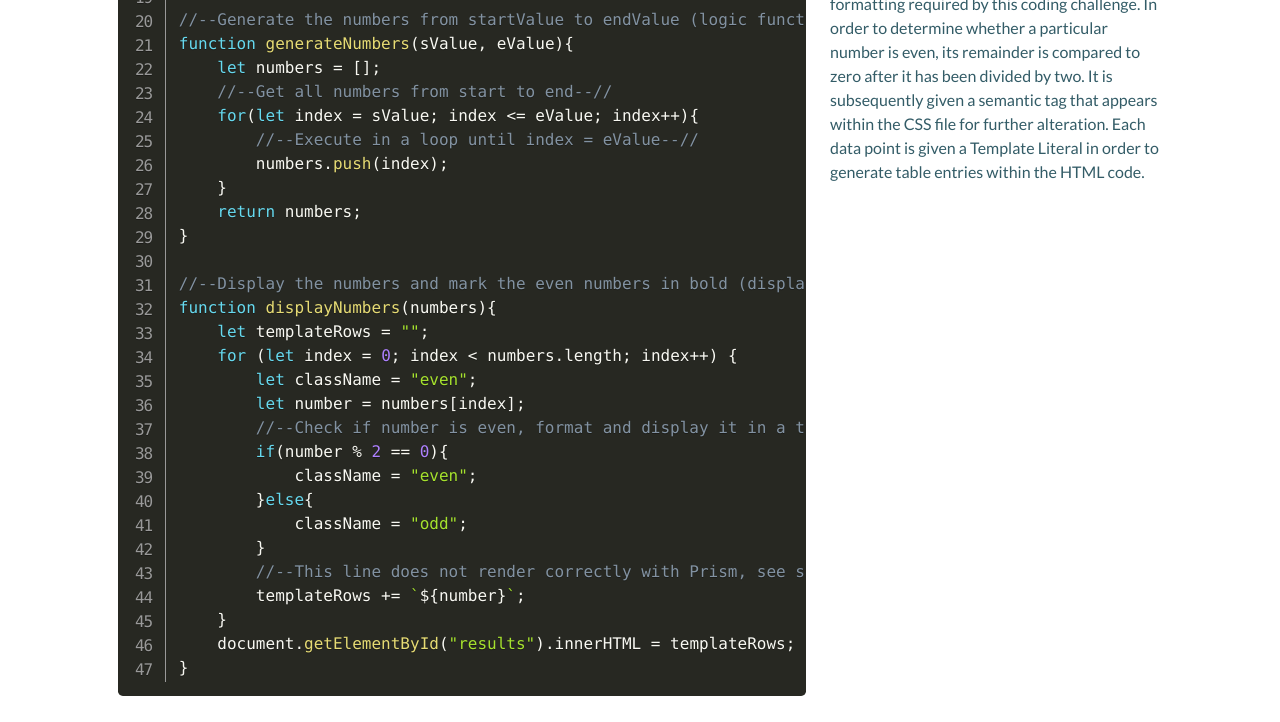
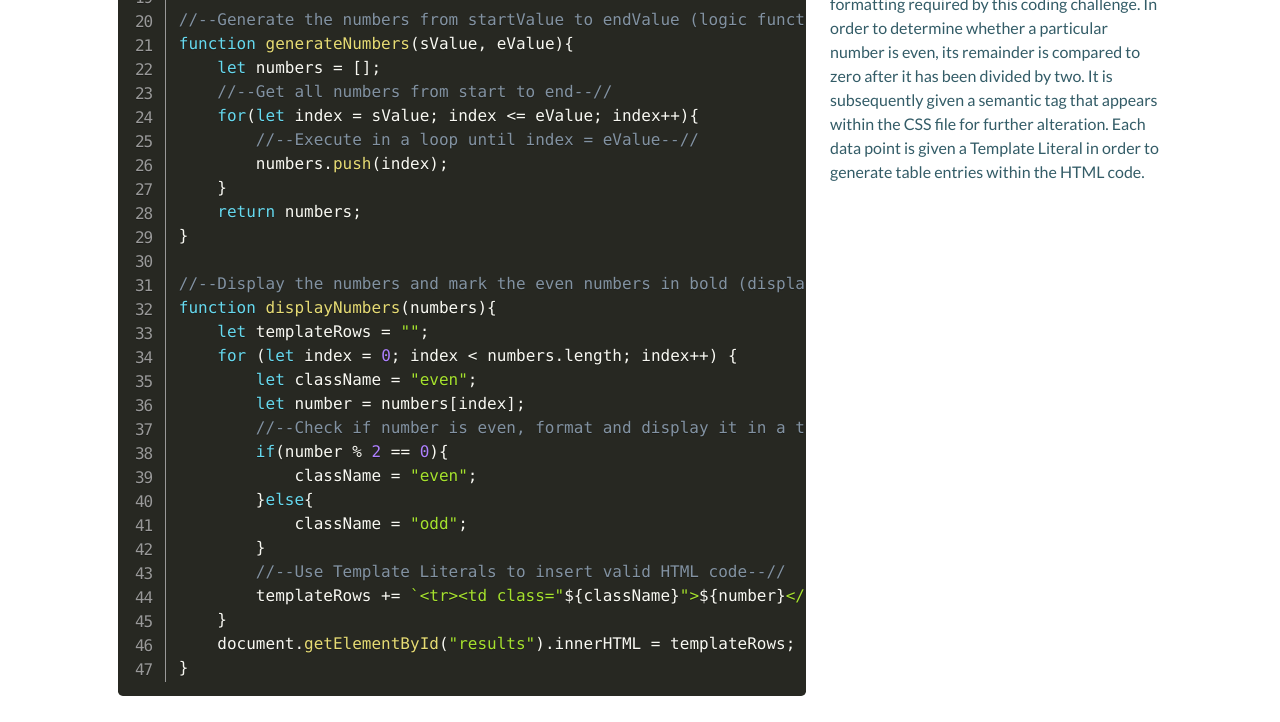
Before and after one commit to Alexandersaur/HundoV2, a plain HTML site: page code.html in a window 1280 px wide. Shown: the part 768-1490 px from the top of the page. Drawn offline with nearby package versions, Linux system fonts and the light colour scheme.

Commit message:
temp literal

```diff
--- a/code.html
+++ b/code.html
@@ -111,8 +111,8 @@ function displayNumbers(numbers){
         }else{
             className = "odd";
         }
-        //--This line does not render correctly with Prism, see source--//
-        templateRows += `<tr><td class="${className}">${number}</td></tr>`;
+        //--Use Template Literals to insert valid HTML code--//
+        templateRows += `&lt;tr>&lt;td class="${className}">${number}&lt;/td>&lt;/tr>`;
     }
     document.getElementById("results").innerHTML = templateRows;
 }
```
